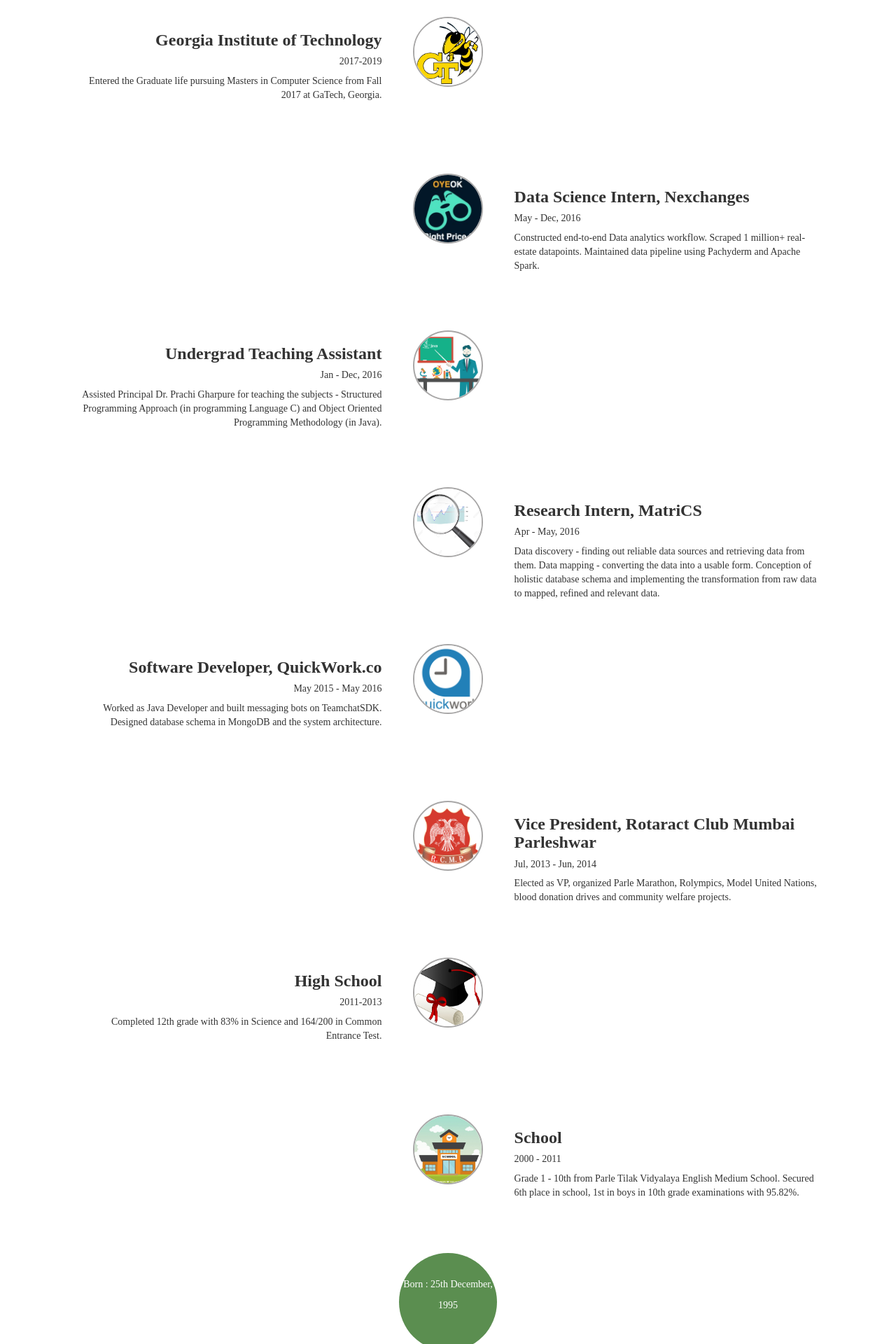
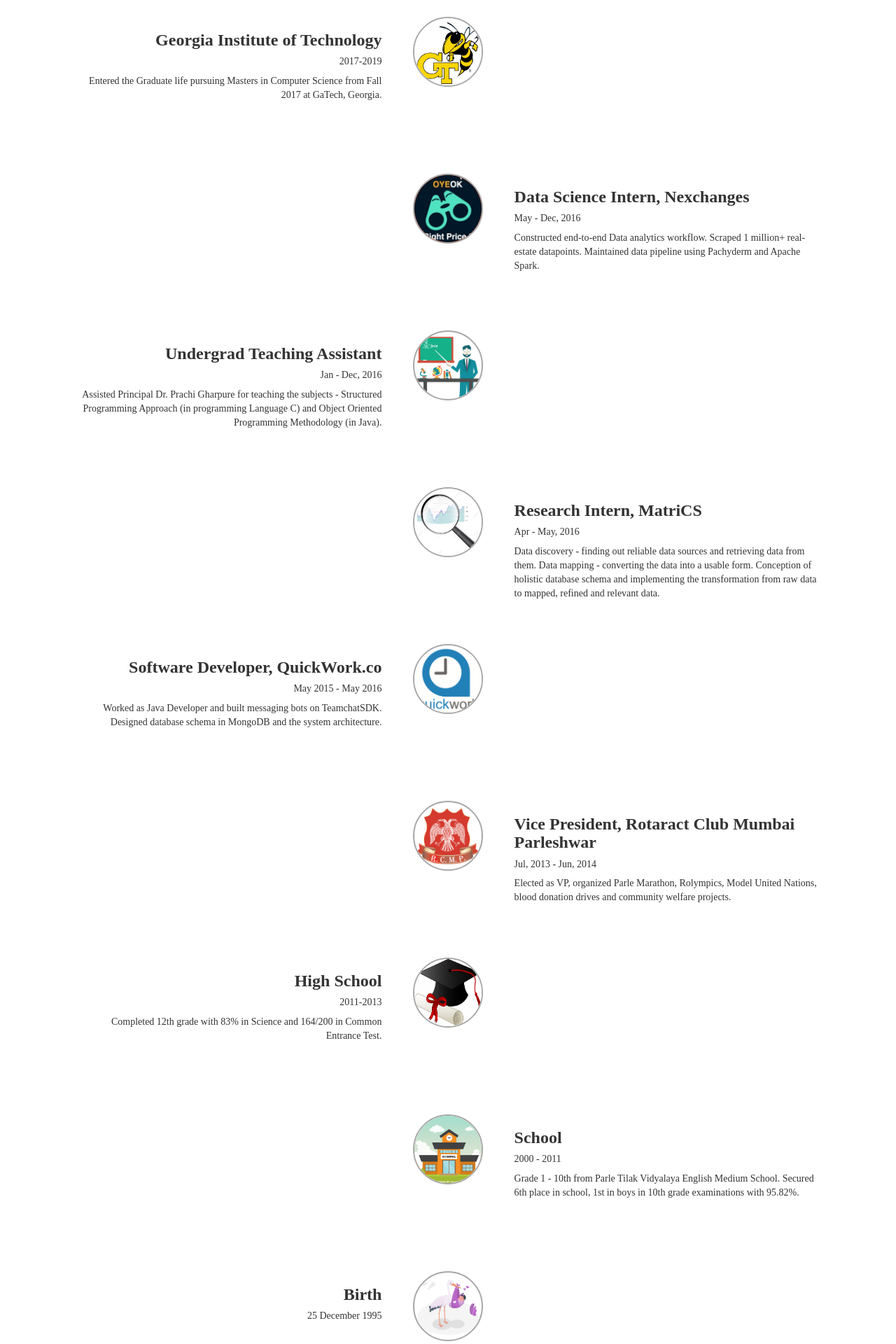
Before and after one commit to ChaiBapchya/ChaiBapchya.github.io, a Jekyll site: the page built from index.html, in a window 1280 px wide. Shown: the part 2887-4807 px from the top of the page at 70% size. Built offline with Jekyll 4.4.1, drawn with Linux system fonts in a browser that asks for light colours; nearby versions of some CDN libraries; some web fonts are replaced.

Commit message:
Update birth

```diff
--- a/_data/timeline.yml
+++ b/_data/timeline.yml
@@ -104,3 +104,9 @@
   additional_classes: slideInLeft
   icon:
     src: /images/ptv.jpg
+
+- title: "Birth"
+  subtitle: 25 December 1995
+  additional_classes: slideInRight
+  icon:
+    src: /images/born.png
--- a/css/home.scss
+++ b/css/home.scss
@@ -75,24 +75,6 @@
         @include media($mobile) {
           left: 65px;
         }
-      }
-      &:after {
-        content: "Born : 25th December, 1995";
-        height: 140px;
-        width: 140px;
-        display: block;
-        margin-bottom: -122px;
-        padding-top: 30px;
-        line-height: 30px;
-        @include media($desktop) {
-          margin-left: calc(50% - 70px);
-        }
-        text-align: center;
-        background-color: rgb(91, 142, 80);
-        color: white;
-        border-radius: 50%;
-        padding-top: 30px;
-        line-height: 30px;
       }
 
       .timeline-block {
```
Also changed, not shown: images/born.png (added).
